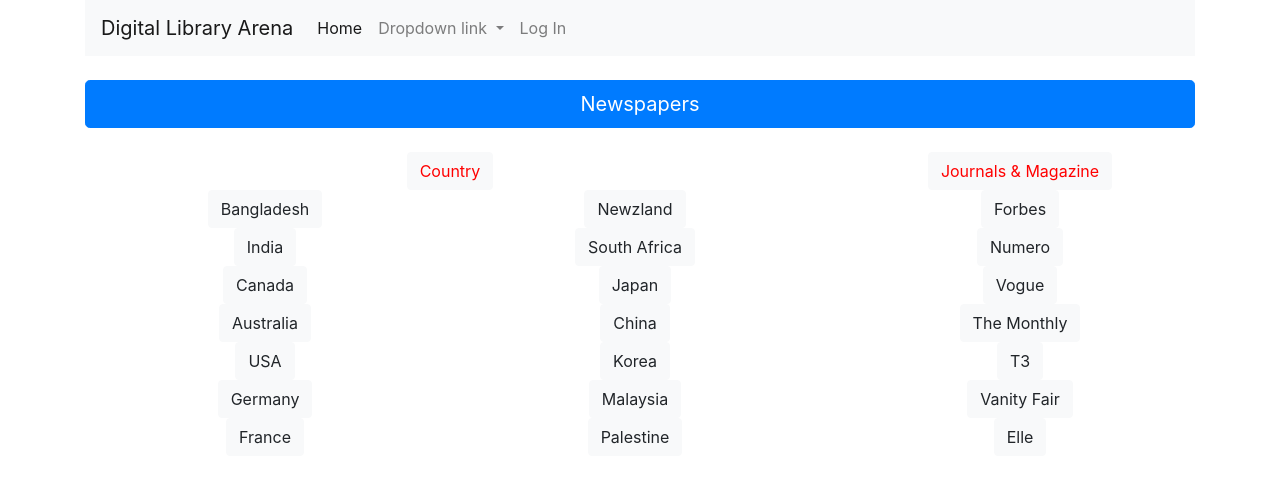
After one commit to joy1954islam/Digital-Library-Arena, a Django app: page /newspapers/ in a window 1280 px wide. The commit adds this page. Shown: the top 503 px of the page. Run offline with Django 3.2, Linux system fonts and the light colour scheme; some libraries are stand-ins or nearby versions.

Commit message:
newspapers done

```diff
--- a/digital_library_arena_app/urls.py
+++ b/digital_library_arena_app/urls.py
@@ -8,4 +8,5 @@ urlpatterns = [
     path('audio-books/', views.audio_books, name='audio_books'),
     path('academic/', views.academic, name='academic'),
     path('university/', views.university, name='university'),
+    path('newspapers/', views.newspapers, name='newspapers'),
 ]
--- a/digital_library_arena_app/views.py
+++ b/digital_library_arena_app/views.py
@@ -23,3 +23,7 @@ def academic(request):
 
 def university(request):
     return render(request, 'university.html')
+
+
+def newspapers(request):
+    return render(request, 'newspapers.html')
--- a/templates/navbar.html
+++ b/templates/navbar.html
@@ -19,7 +19,7 @@
           <a class="dropdown-item" href="{% url 'audio_books' %}">Audio Books</a>
           <a class="dropdown-item" href="{% url 'academic' %}">Academic</a>
           <a class="dropdown-item" href="{% url 'university' %}">University</a>
-          <a class="dropdown-item" href="#">Newspapers</a>
+          <a class="dropdown-item" href="{% url 'newspapers' %}">Newspapers</a>
           <a class="dropdown-item" href="#">Journals & Magazine</a>
           <a class="dropdown-item" href="#">Digital Library Arena</a>
           <a class="dropdown-item" href="#">Enclyopedia</a>
--- /dev/null
+++ b/templates/newspapers.html
@@ -0,0 +1,112 @@
+{% extends 'base.html' %}
+{% load static %}
+{% block content %}
+<div class="text-center">
+<br>
+    <button type="button" class="btn btn-primary btn-lg btn-block">Newspapers</button>
+    <br>
+    <div class="row">
+        <div class="col-8">
+            <button type="button" class="btn btn-light text-center" style="color: red">Country</button><br>
+                <div class="form-row">
+                    <div class="col">
+                      <button type="button" class="btn btn-light">Bangladesh</button><br>
+                    </div>
+                    <div class="col">
+                      <button type="button" class="btn btn-light">Newzland</button><br>
+                    </div>
+                </div>
+                <div class="form-row">
+                    <div class="col">
+                      <button type="button" class="btn btn-light">India</button><br>
+                    </div>
+                    <div class="col">
+                      <button type="button" class="btn btn-light">South Africa</button><br>
+                    </div>
+               </div>
+               <div class="form-row">
+                    <div class="col">
+                      <button type="button" class="btn btn-light">Canada</button><br>
+                    </div>
+                    <div class="col">
+                      <button type="button" class="btn btn-light">Japan</button><br>
+                    </div>
+               </div>
+               <div class="form-row">
+                    <div class="col">
+                      <button type="button" class="btn btn-light">Australia</button><br>
+                    </div>
+                    <div class="col">
+                      <button type="button" class="btn btn-light">China</button><br>
+                    </div>
+               </div>
+               <div class="form-row">
+                    <div class="col">
+                      <button type="button" class="btn btn-light">USA</button><br>
+                    </div>
+                    <div class="col">
+                      <button type="button" class="btn btn-light">Korea</button><br>
+                    </div>
+               </div>
+                <div class="form-row">
+                    <div class="col">
+                      <button type="button" class="btn btn-light">Germany</button><br>
+                    </div>
+                    <div class="col">
+                      <button type="button" class="btn btn-light">Malaysia</button><br>
+                    </div>
+               </div>
+                <div class="form-row">
+                    <div class="col">
+                      <button type="button" class="btn btn-light">France</button><br>
+                    </div>
+                    <div class="col">
+                      <button type="button" class="btn btn-light">Palestine</button><br>
+                    </div>
+               </div>
+
+        </div>
+        <div class="col-4">
+            <button type="button" class="btn btn-light text-center" style="color: red">Journals & Magazine</button><br>
+            <div class="form-row">
+                <div class="col">
+                  <button type="button" class="btn btn-light">Forbes</button><br>
+                </div>
+            </div>
+            <div class="form-row">
+                <div class="col">
+                  <button type="button" class="btn btn-light">Numero</button><br>
+                </div>
+            </div>
+            <div class="form-row">
+                <div class="col">
+                  <button type="button" class="btn btn-light">Vogue</button><br>
+                </div>
+            </div>
+            <div class="form-row">
+                <div class="col">
+                  <button type="button" class="btn btn-light">The Monthly</button><br>
+                </div>
+            </div>
+            <div class="form-row">
+                <div class="col">
+                  <button type="button" class="btn btn-light">T3</button><br>
+                </div>
+            </div>
+            <div class="form-row">
+                <div class="col">
+                  <button type="button" class="btn btn-light">Vanity Fair</button><br>
+                </div>
+            </div>
+            <div class="form-row">
+                <div class="col">
+                  <button type="button" class="btn btn-light">Elle</button><br>
+                </div>
+            </div>
+
+        </div>
+    </div>
+    <br>
+    <br>
+</div>
+{% endblock %}
```
